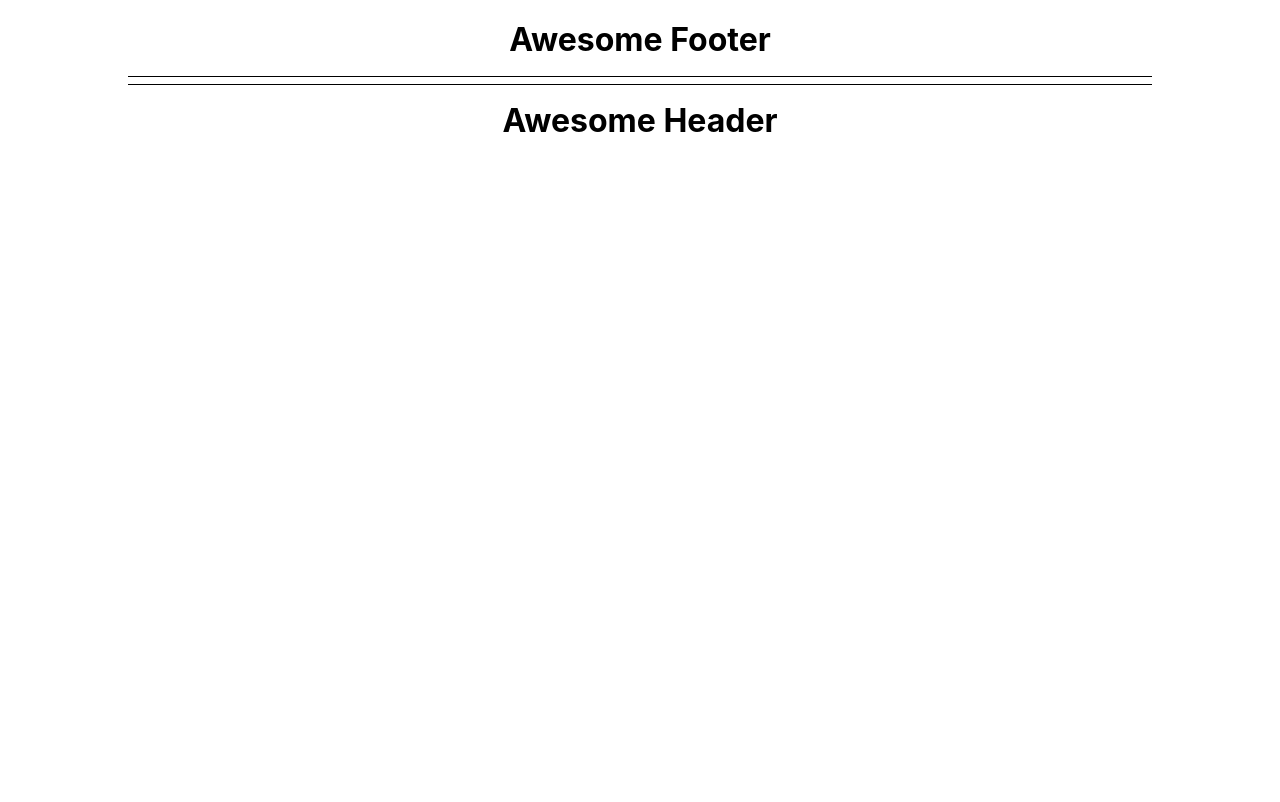
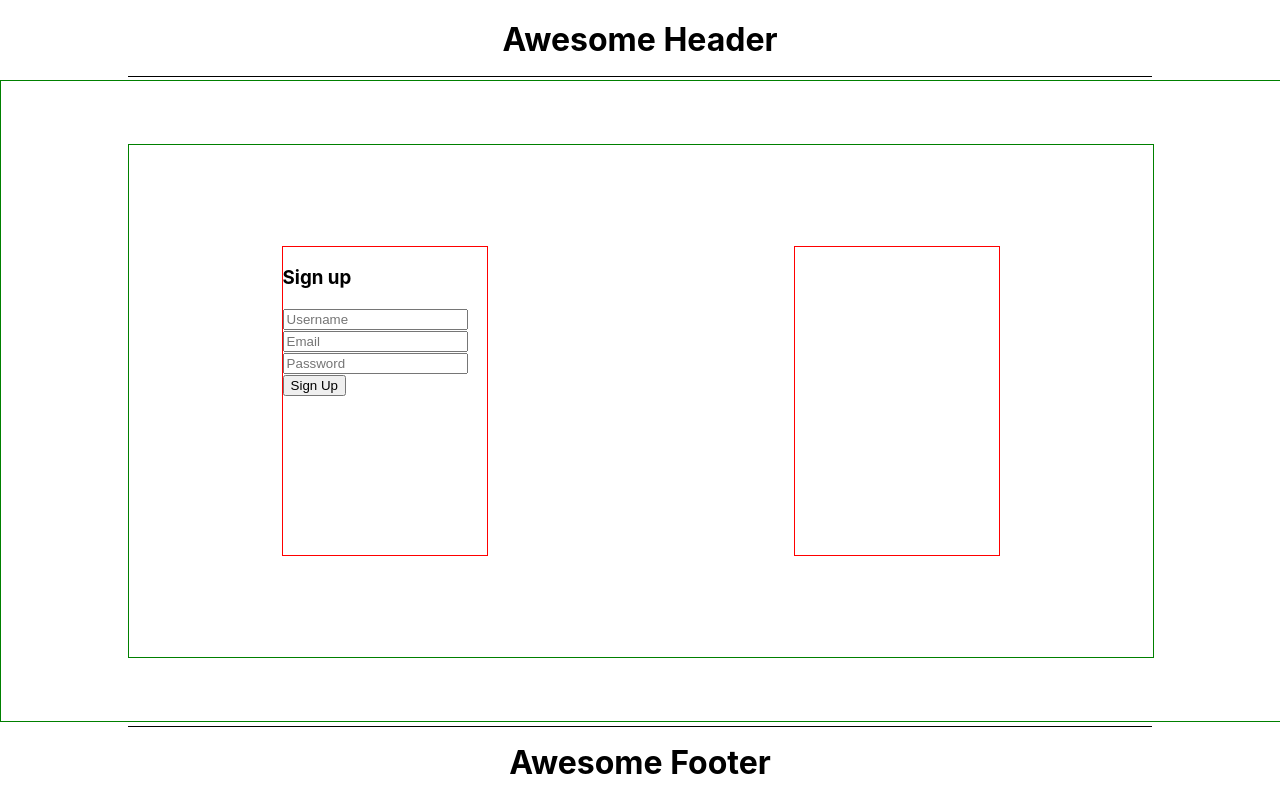
Before and after one commit to norasaffar/week9-auth-fe, a React (Create React App) app: page / in a window 1280 px wide. Built offline with nearby package versions, Linux system fonts and the light colour scheme.

Commit message:
enhancements: sign ip added

```diff
--- a/package.json
+++ b/package.json
@@ -6,6 +6,7 @@
     "@testing-library/jest-dom": "^5.17.0",
     "@testing-library/react": "^13.4.0",
     "@testing-library/user-event": "^13.5.0",
+    "cors": "^2.8.5",
     "react": "^18.2.0",
     "react-dom": "^18.2.0",
     "react-scripts": "5.0.1",
--- a/src/App.js
+++ b/src/App.js
@@ -2,12 +2,14 @@
 import './App.css';
 import Footer from './components/footer/Footer';
 import Header from './components/header/Header';
+import LogOrSign from './components/logOrSign/LogOrSign';
 
 function App() {
   return (
   <div>
-    <Header/>
-    <Footer/>
+    <Header />
+    <LogOrSign />
+    <Footer />
   </div>
   )
 
--- a/src/components/footer/Footer.js
+++ b/src/components/footer/Footer.js
@@ -6,7 +6,7 @@
     return (
         <div className='footer-wrapper'>
             <div className="footer-inner-container">
-                <h1 className="footer-title">Awesome Header</h1>
+                <h1 className="footer-title">Awesome Footer</h1>
             </div>
         </div>
       );
--- a/src/components/header/Header.js
+++ b/src/components/header/Header.js
@@ -5,7 +5,7 @@
   return (
     <div className='header-wrapper'>
         <div className="header-inner-container">
-            <h1 className="header-title">Awesome Footer</h1>
+            <h1 className="header-title">Awesome Header</h1>
         </div>
     </div>
   );
--- /dev/null
+++ b/src/components/logOrSign/LogOrSign.css
@@ -0,0 +1,24 @@
+.logorsign-wrapper{
+    height:80vh;
+    width: 100%;
+    display: flex;
+    flex-direction: column;
+    align-items: center;
+    justify-content: center;
+    border:1px solid green ;
+}
+
+.logorsign-inner-container {
+ height: 80%;
+ width: 80%;
+ display: flex;
+ align-items: center;
+ justify-content: space-around;
+ border:1px solid green ;
+}
+
+.logorsign-box {
+    height: 60%;
+    width: 20%;
+    border: 1px solid red;
+}
--- /dev/null
+++ b/src/components/logOrSign/LogOrSign.js
@@ -0,0 +1,19 @@
+import React from 'react'
+import "./LogOrSign.css";
+import Signup from '../signup/Signup';
+
+
+const LogOrSign = () => {
+  return (
+   <div className='logorsign-wrapper'>
+      <div className='logorsign-inner-container'>
+        <div className='logorsign-box'>
+          <Signup />
+        </div>
+        <div className='logorsign-box'></div>
+      </div>
+    </div>
+  );
+};
+
+export default LogOrSign;
--- /dev/null
+++ b/src/components/signup/Signup.js
@@ -0,0 +1,50 @@
+import {useState} from 'react';
+
+import {signupFetch, testFetch} from "../../utils/fetch"
+
+import "./Signup.css";
+
+const Signup = () => {
+  const [username, setUsername] = useState ("");
+  const [password, setPassword] = useState("");
+  const [email, setEmail]= useState("");
+
+  const changeHandler = (e, setter, state) => {
+    setter(e.target.value);
+  };
+
+  const handleSubmit =(e) => {
+    e.preventDefault();
+    console.log("hello world");
+    signupFetch(username, email, password);
+
+  }
+
+  return (
+    <div className='signup-wrapper'>
+        <div className='signup-inner-container'>
+          <h3 className='signup-title'>Sign up</h3>
+          <form onSubmit={(e) => handleSubmit(e)}>
+          <input
+            className='signup-input'
+            placeholder= "Username"
+            onChange={(event)=> changeHandler(event ,setUsername, username)}
+            />
+          <input
+            className='signup-input'
+            placeholder= "Email"
+            onChange={(event)=> changeHandler(event ,setEmail, email)}
+          />
+          <input
+             className='signup-input'
+             placeholder= "Password"
+             onChange={(event)=> changeHandler(event ,setPassword, password)}
+          />
+          <button type="submit">Sign Up</button>
+          </form>
+       </div>
+    </div>
+  );
+};
+
+export default Signup;
--- /dev/null
+++ b/src/utils/fetch.js
@@ -0,0 +1,25 @@
+
+export const testFetch = async () => {
+    const response = await fetch("https://jsonplaceholder.typicode.com/posts/");
+    const data = await response.json();
+
+    console.log(data);
+};
+
+export const signupFetch = async (username, email, password) => {
+    const response = await fetch("http://localhost:5001/users",{
+       method:"POST",
+       mode: "cors",
+       headers:{
+        "Content-Type": "application/json"
+       },
+       body: JSON.stringify({
+        username: username,
+        email: email,
+        password: password,
+       }),
+    });
+
+    const data =  await response.json();
+    console.log("signup done", data);
+};
```
Also changed, not shown: src/components/signup/Signup.css (added), 1 other file (tests, documents, lock files or other folders).
